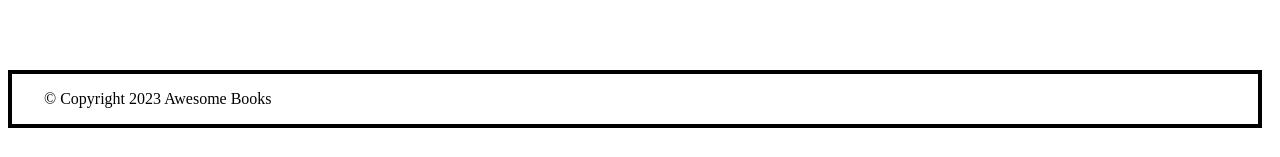
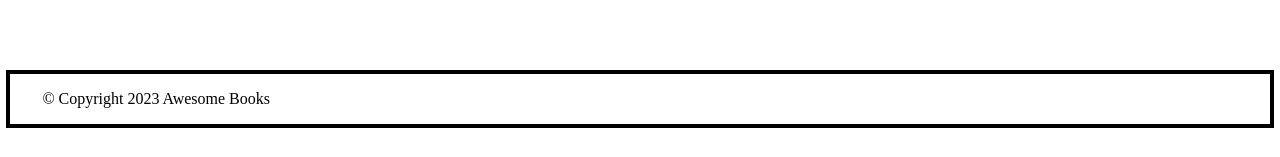
Before and after one commit to SnakyMz/Awesome-Books-ES6, a website with bundled scripts: page index.html in a window 1280 px wide. Shown: the part 656-813 px from the top of the page. Built offline with nearby package versions, Linux system fonts and the light colour scheme.

Commit message:
Fix footer styling

```diff
--- a/index.css
+++ b/index.css
@@ -137,12 +137,13 @@ form {
 }
 
 footer {
+  align-self: center;
   position: fixed;
   bottom: 0;
   border: 0.3rem solid black;
   display: inline-flex;
-  margin: 0 0 1rem 0;
-  width: 98%;
+  margin: 1rem;
+  width: 99%;
   z-index: 1;
   background-color: white;
 }
```
